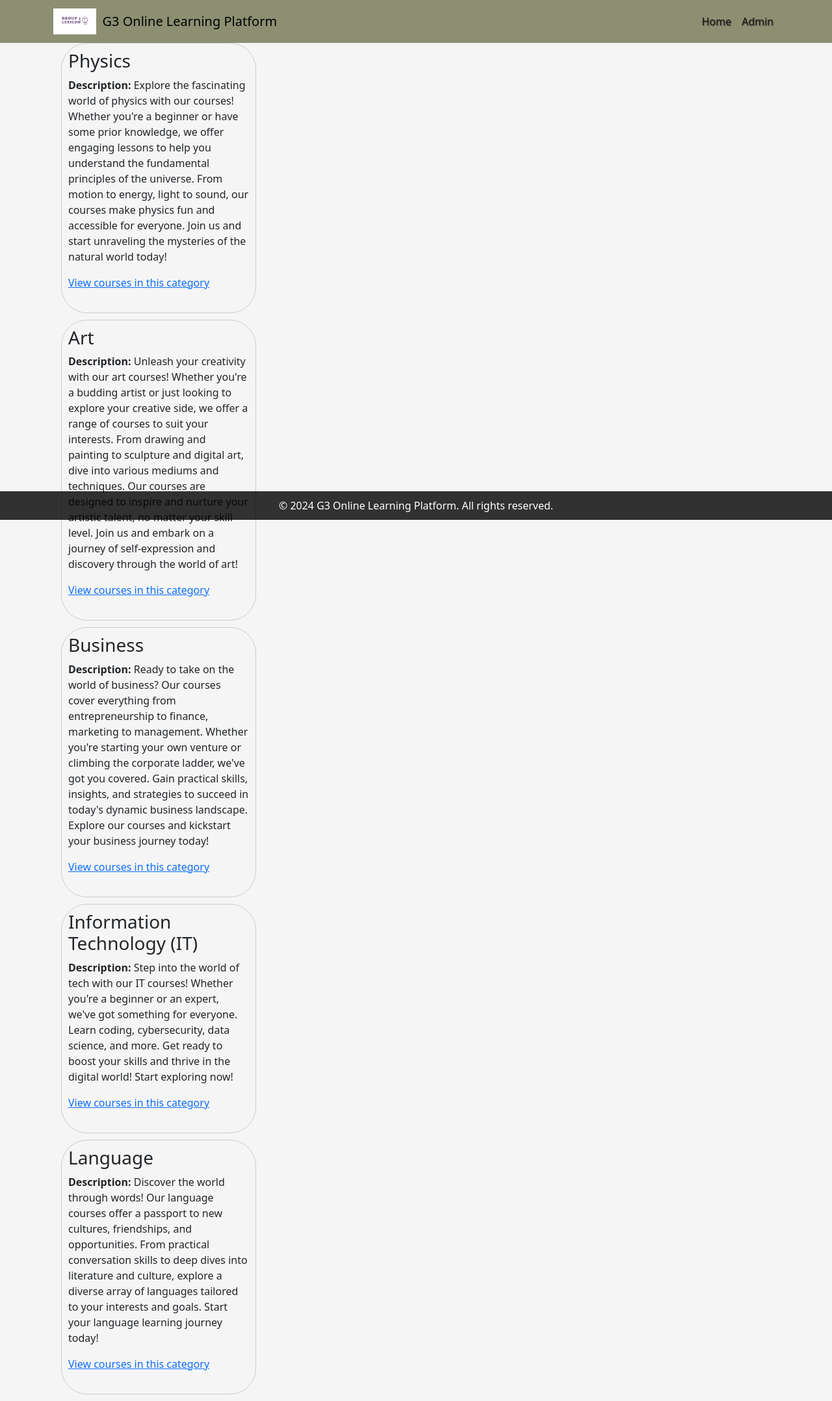
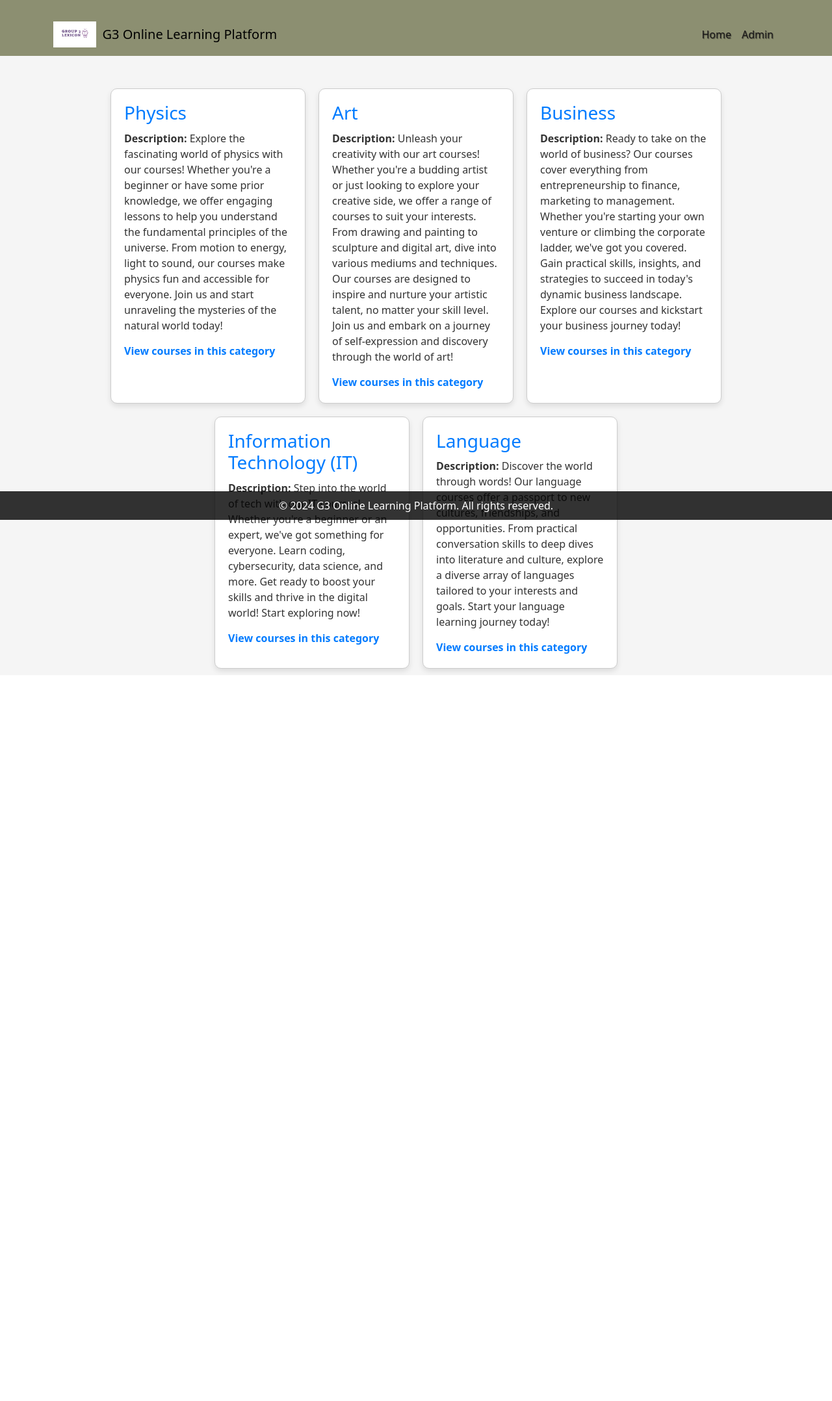
Before and after one commit to lexicon-school-projects/online-course-group-3, a Django app: page /categories/ in a window 1280 px wide. Shown: the whole page at 65% size. After the commit the page ends 1038 px from the top, so only its background shows below. Run offline with Django 5.2, Linux system fonts and the light colour scheme; data comes from the database, SQL or seed files in the repository; both versions use the stored data as it was after the commit.

Commit message:
Add styling for categories and myprofile

```diff
--- a/online_learning_platform/main_app/templates/main_app/categories.html
+++ b/online_learning_platform/main_app/templates/main_app/categories.html
@@ -3,23 +3,58 @@
 {% block body_block %}
 
 <style>
-.item{
+.container {
+    display: flex;
+    flex-wrap: wrap;
+    justify-content: center;
+    margin-top: 20px;
+}
+
+.item {
     border: 1px solid #ccc;
-    padding: 10px;
+    padding: 20px;
+    margin: 10px;
+    width: 300px;
+    border-radius: 10px;
+    box-shadow: 0 4px 8px rgba(0, 0, 0, 0.1);
+    transition: transform 0.3s, box-shadow 0.3s;
+    background-color: #fff;
+}
+
+.item:hover {
+    transform: translateY(-10px);
+    box-shadow: 0 8px 16px rgba(0, 0, 0, 0.2);
+}
+
+.item h3 {
+    color: #007bff;
     margin-bottom: 10px;
-    width: 300px;
-    border-radius: 40px;
+}
+
+.item p {
+    color: #333;
+    margin-bottom: 15px;
+}
+
+.item a {
+    text-decoration: none;
+    color: #007bff;
+    font-weight: bold;
+}
+
+.item a:hover {
+    text-decoration: underline;
 }
 </style>
 
-{% for category in categories %}
 <div class="container">
+    {% for category in categories %}
     <div class="item">
         <h3>{{ category.title }}</h3>
-            <p><strong>Description: </strong> {{ category.description }}</p>
+        <p><strong>Description: </strong> {{ category.description }}</p>
         <a href="{% url 'courses_in_category' category.title %}">View courses in this category</a>
-        <br><br>
     </div>
+    {% endfor %}
 </div>
-    {% endfor %}
+
 {% endblock %}
```
Also changed, not shown: online_learning_platform/main_app/templates/main_app/profile.html (+71 -2 lines), online_learning_platform/db.sqlite3.
